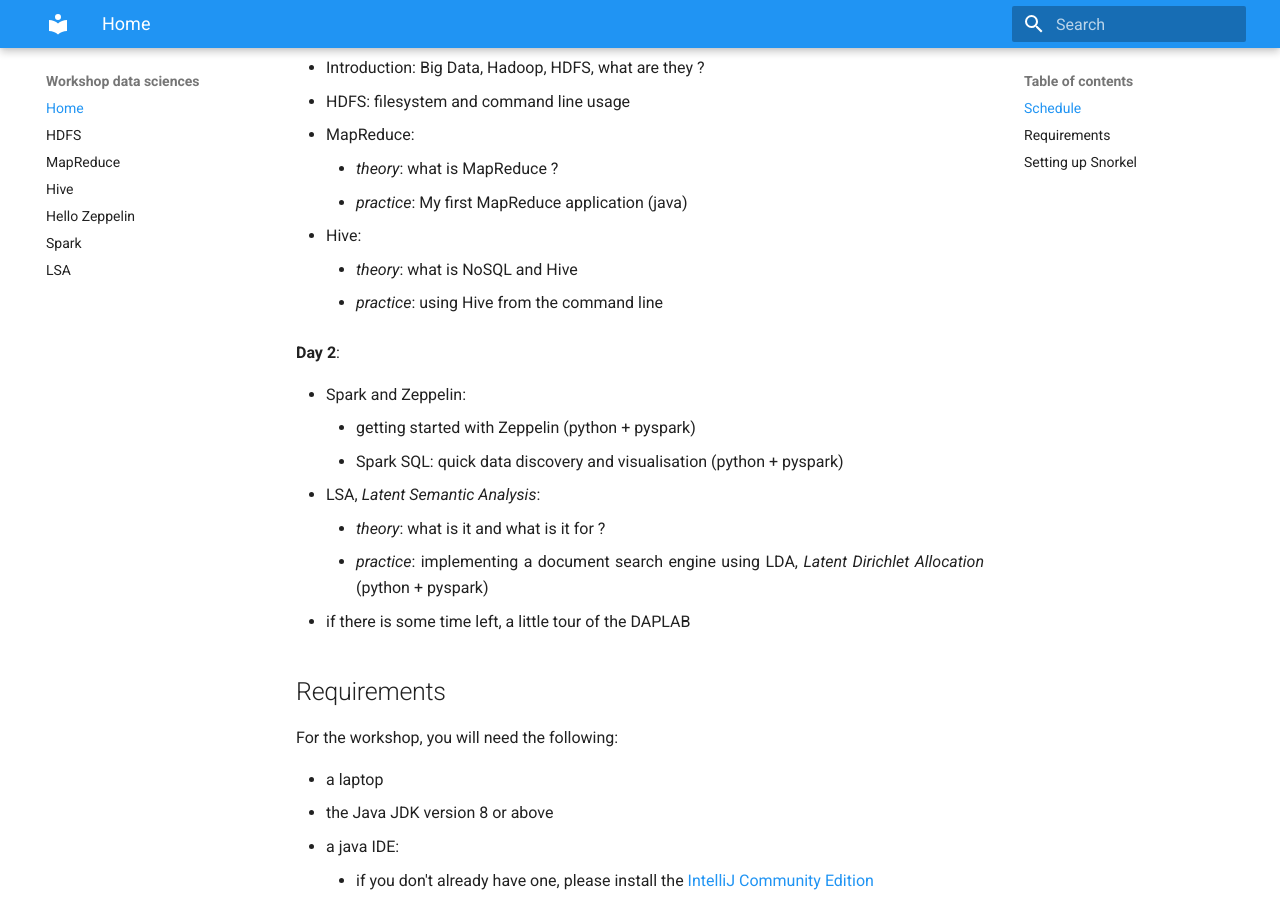
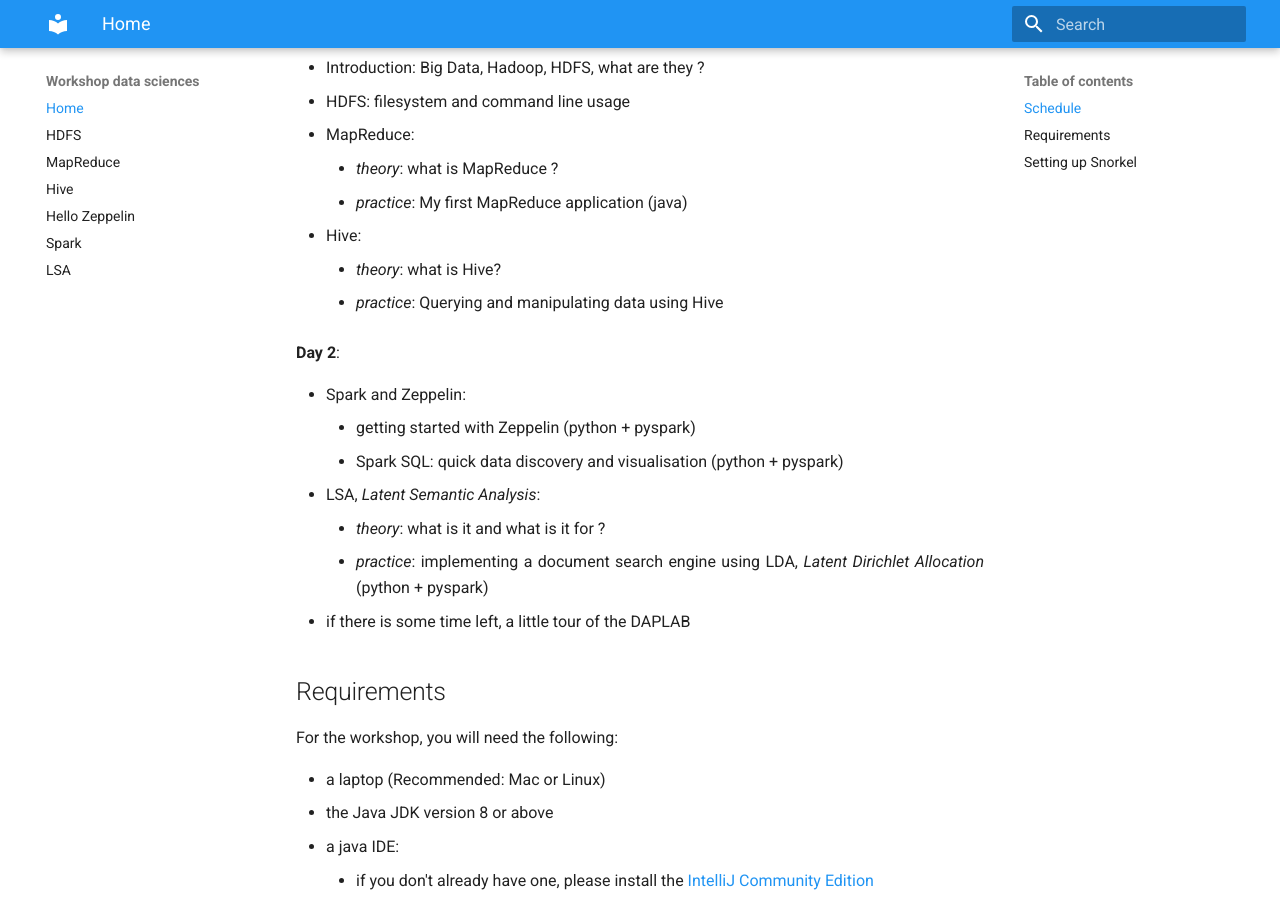
Before and after one commit to derlin/workshop-data-sciences, an MkDocs documentation site: the page built from docs/index.md, in a window 1280 px wide and 900 px high, scrolled down 417 px. Built offline with MkDocs 1.6.1 and Material for MkDocs 9.7.7, drawn with Linux system fonts in a browser that asks for light colours; nearby versions of some CDN libraries; old or Windows-style settings are respelled for this version of MkDocs.

Commit message:
updated index info.

```diff
--- a/docs/index.md
+++ b/docs/index.md
@@ -16,8 +16,8 @@ __Day 1__:
     * _theory_: what is MapReduce ?
     * _practice_: My first MapReduce application (java)
 - Hive:
-    * _theory_: what is NoSQL and Hive
-    * _practice_: using Hive from the command line
+    * _theory_: what is Hive?
+    * _practice_: Querying and manipulating data using Hive
 
 __Day 2__:
 
@@ -34,7 +34,7 @@ __Day 2__:
 For the workshop, you will need the following:
 
 
-- a laptop
+- a laptop (Recommended: Mac or Linux)
 - the Java JDK version 8 or above
 - a java IDE:
     * if you don't already have one, please install the [IntelliJ Community Edition](https://www.jetbrains.com/idea/download/)
```
